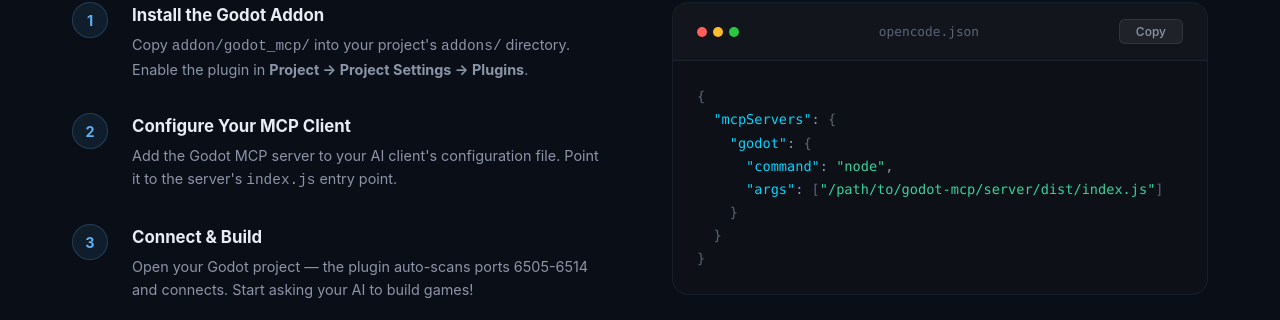
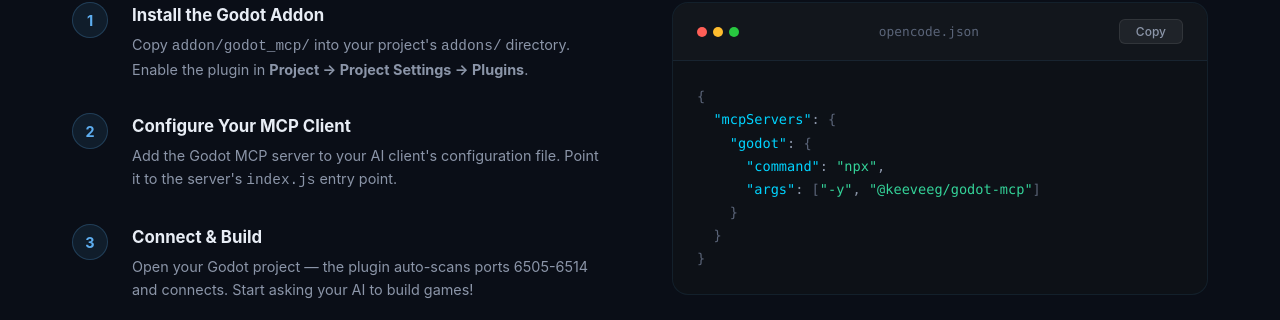
Before and after one commit to KeeVeeG/godot-mcp, a website: page web/index.html in a window 1280 px wide. Both pictures are taken after a click on the button "Copy". Shown: the part 4295-4615 px from the top of the page. Drawn offline with Linux system fonts and the light colour scheme.

Commit message:
feat: prepare npm package @keeveeg/godot-mcp
Rename server package to @keeveeg/godot-mcp for npx install. Update all install instructions to use npx.

```diff
--- a/web/index.html
+++ b/web/index.html
@@ -363,8 +363,8 @@
               <pre id="codeContent"><span class="bracket">{</span>
   <span class="key">"mcpServers"</span>: <span class="bracket">{</span>
     <span class="key">"godot"</span>: <span class="bracket">{</span>
-      <span class="key">"command"</span>: <span class="string">"node"</span>,
-      <span class="key">"args"</span>: <span class="bracket">[</span><span class="string">"/path/to/godot-mcp/server/dist/index.js"</span><span class="bracket">]</span>
+      <span class="key">"command"</span>: <span class="string">"npx"</span>,
+      <span class="key">"args"</span>: <span class="bracket">[</span><span class="string">"-y"</span>, <span class="string">"@keeveeg/godot-mcp"</span><span class="bracket">]</span>
     <span class="bracket">}</span>
   <span class="bracket">}</span>
 <span class="bracket">}</span></pre>
--- a/web/main.js
+++ b/web/main.js
@@ -107,7 +107,7 @@
    COPY CODE
    ═══════════════════════════════════════════════════════════ */
 function copyCode() {
-  const code = '{\n  "mcpServers": {\n    "godot": {\n      "command": "node",\n      "args": ["/path/to/godot-mcp/server/dist/index.js"]\n    }\n  }\n}';
+  const code = '{\n  "mcpServers": {\n    "godot": {\n      "command": "npx",\n      "args": ["-y", "@keeveeg/godot-mcp"]\n    }\n  }\n}';
   const btn = document.getElementById('copyBtn');
   navigator.clipboard
     .writeText(code)
```
Also changed, not shown: server/package.json (+15 -2 lines), README.md.
